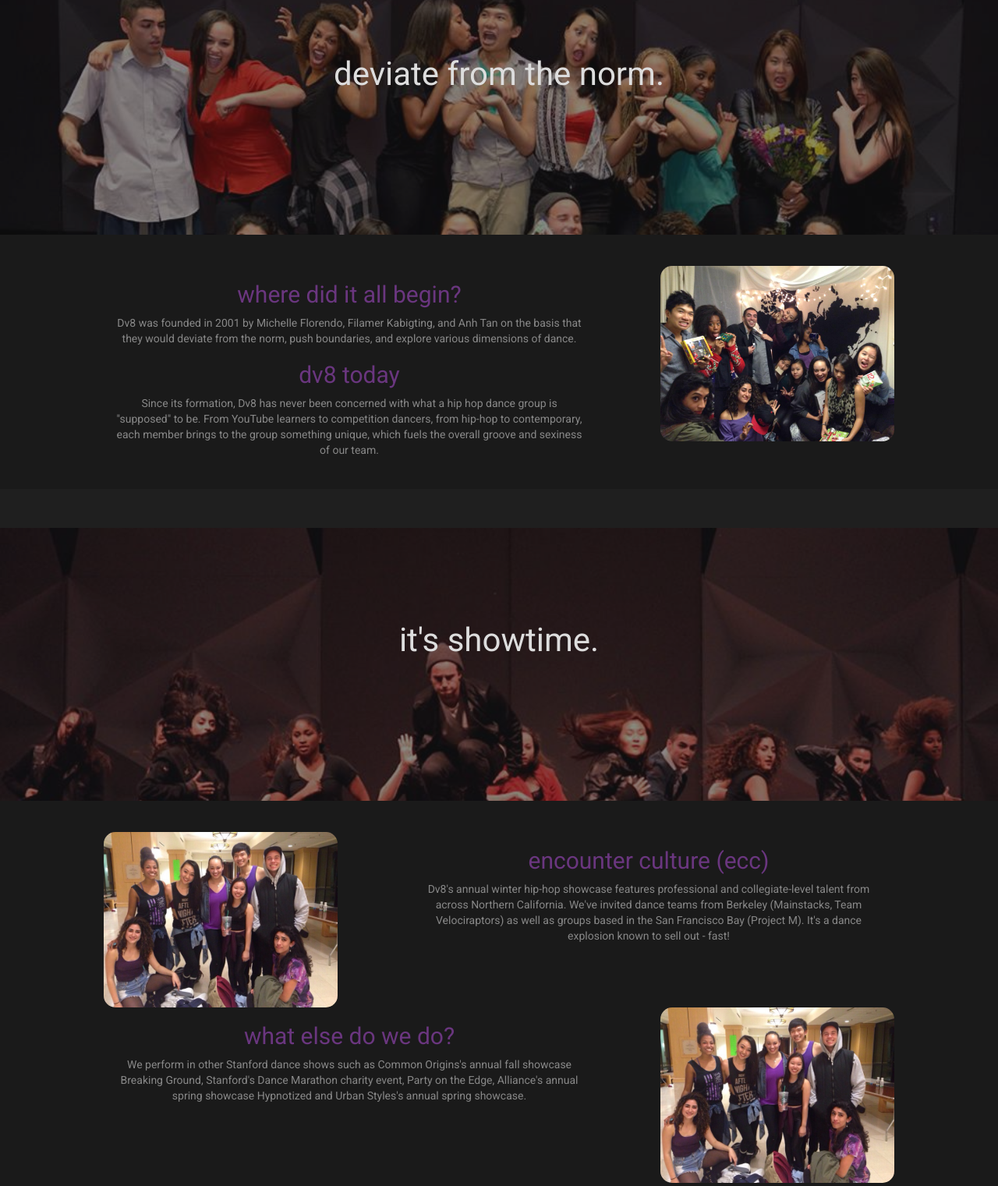
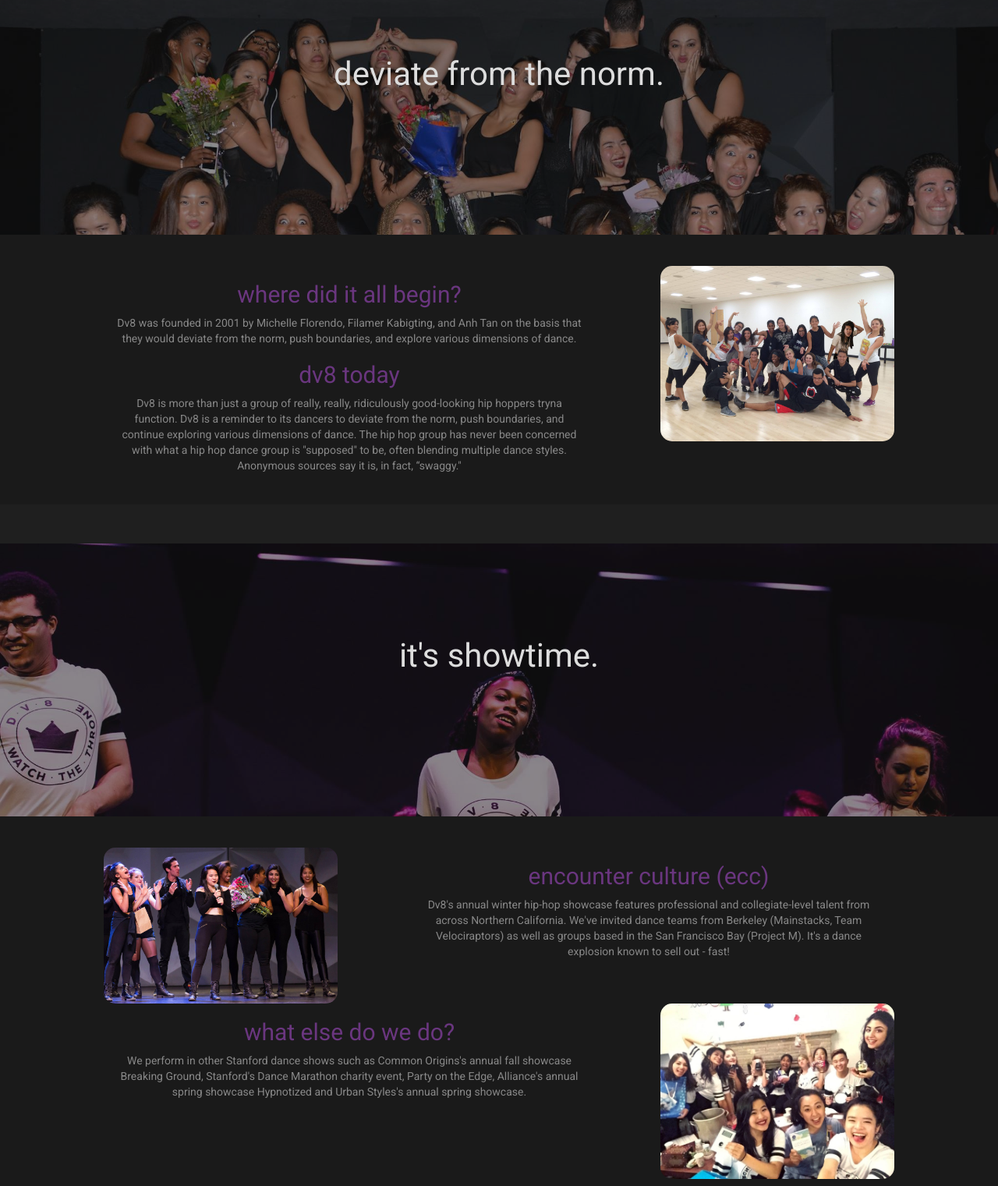
Before and after one commit to lesliettu/dv8-website, a plain HTML site: page about.html in a window 1280 px wide. Shown: the part 149-1670 px from the top of the page at 78% size. Drawn offline with Linux system fonts and the light colour scheme.

Commit message:
update photos

```diff
--- a/about.html
+++ b/about.html
@@ -69,7 +69,8 @@
   </nav>
 	<div id="page-content">
 		<div class="back-image-container">
-			<div class="back-image" id="ecc" style="background-image: url(img/ecc14funny.jpg);">
+			<div class="back-image" id="ecc"
+          style="background-image: url(img/ecc15funny.jpg);">
 			</div>
       <div class="back-image-text">deviate from the norm.</div>
 		</div>
@@ -82,18 +83,20 @@
             Dv8 was founded in 2001 by Michelle Florendo, Filamer Kabigting, and Anh Tan on the basis that they would deviate from the norm, push boundaries, and explore various dimensions of dance.
           </div>
 					<h2>Dv8 Today</h2>
-					<div class="blurb">Since its formation, Dv8 has never been concerned with what a hip hop dance group is "supposed" to be. From YouTube learners to competition dancers, from hip-hop to contemporary, each member brings to the group something unique, which fuels the overall groove and sexiness of our team.</div>
+          <div class="blurb">
+Dv8 is more than just a group of really, really, ridiculously good-looking hip hoppers tryna function. Dv8 is a reminder to its dancers to deviate from the norm, push boundaries, and continue exploring various dimensions of dance. The hip hop group has never been concerned with what a hip hop dance group is "supposed" to be, often blending multiple dance styles. Anonymous sources say it is, in fact, “swaggy."
+          </div>
 				</div>
         <div class="col-md-4">
 				  <figure class="txtImg">
-					  <img class="big-to-small-img" src="img/secretsanta14.jpg" alt="christmas">
+					  <img class="big-to-small-img" src="img/firstpractice15.jpg" alt="christmas">
 				  </figure>
         </div>
 			</div>
 		</div>
 
 		<div class="back-image-container">
-			<div class="back-image" style="background-image:url(img/ECC14.jpg)">
+			<div class="back-image" style="background-image:url(img/bg15maya.jpg)">
 			</div>
 			<div class="back-image-text">it's showtime.</div>
 		</div>
@@ -101,7 +104,7 @@
 		<div class="center-text">
 			<div class="row">
 				<div class="col-md-4">
-					  <img align="right" class="big-to-small-img" src="img/dancemarathon14.jpg" alt="dance marathon">
+					  <img align="right" class="big-to-small-img" src="img/ecc15ending.jpg" alt="dance marathon">
 				</div>
         <div class="col-md-8">
 					<h2>EnCounter Culture (ECC)</h2>
@@ -117,7 +120,7 @@
 				</div>
         <div class="col-md-4">
 				  <figure class="txtImg">
-					  <img class="big-to-small-img" src="img/dancemarathon14.jpg" alt="dance marathon">
+					  <img class="big-to-small-img" src="img/whiteelephant15.jpg" alt="dance marathon">
 				  </figure>
         </div>
 			</div>
@@ -130,7 +133,8 @@
 		</section>
 
 		<div class="back-image-container">
-			<div class="back-image" id="other-performance" style="background-image:url(img/dancemarathon13.jpg);">
+			<div class="back-image" id="other-performance"
+          style="background-image:url(img/partyEdge.jpg);">
 			</div>
 			<h1 class="back-image-text">you know you wanna.</h1>
 		</div>
```
Also changed, not shown: img/after-ecc-2015.jpg (added), img/bg15ladies.jpg (added), img/bg15maya.jpg (added), img/classof16.jpg (added), img/ecc15ending.jpg (added), img/ecc15funny.jpg (added), img/firstpractice15.jpg (added), img/whiteelephant15.jpg (added).
